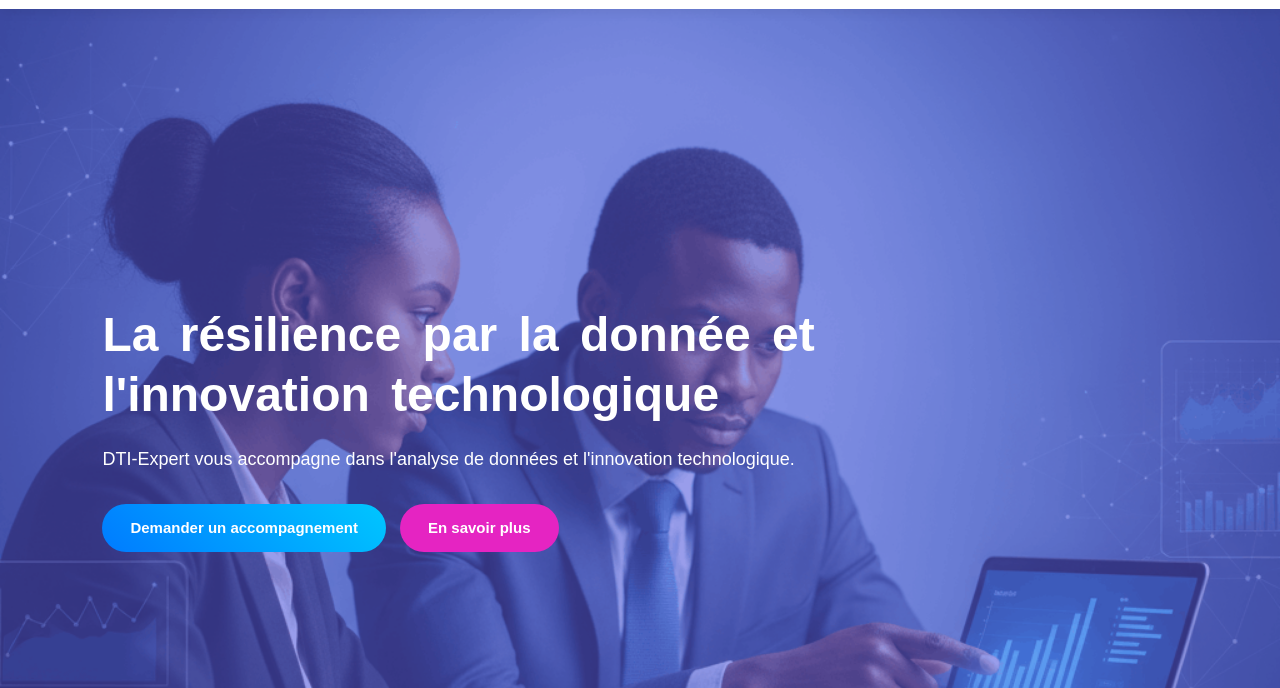
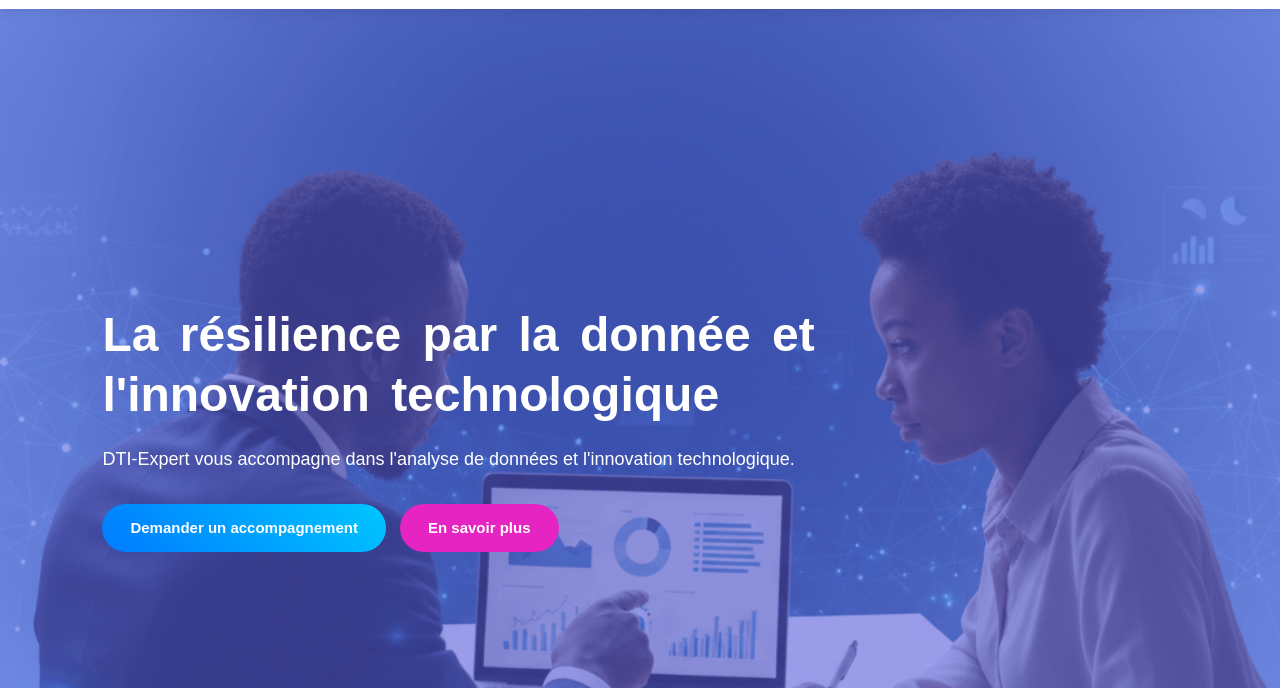
Before and after one commit to dzinzinhedo-del/DT.EXP, a plain HTML site: page index.html in a window 1280 px wide. Shown: the part 112-800 px from the top of the page. Drawn offline with Linux system fonts and the light colour scheme.

Commit message:
Update index.html

```diff
--- a/index.html
+++ b/index.html
@@ -70,7 +70,7 @@ nav a:hover::after { width: 100%; }
 .right { transform: translateX(60px);  } .right.show { transform: translateX(0); }
 
 /* HERO */
-.hero { min-height: 100vh; display: flex; align-items: center; justify-content: flex-start; padding: 100px 8% 60px; background: url(compresso-images/hero-compresso.png) center/cover no-repeat; position: relative; }
+.hero { min-height: 100vh; display: flex; align-items: center; justify-content: flex-start; padding: 100px 8% 60px; background: url(compresso-images/he-compresso.png) center/cover no-repeat; position: relative; }
 .hero::before { content: ""; position: absolute; inset: 0; background: rgba(93,93,230,0.55); }
 .hero-text { position: relative; color: #fff; max-width: 750px; }
 .hero-text h1 { font-size: clamp(1.6rem, 4vw, 3rem); margin-bottom: 20px; line-height: 1.25; word-spacing: 8px; }
```
